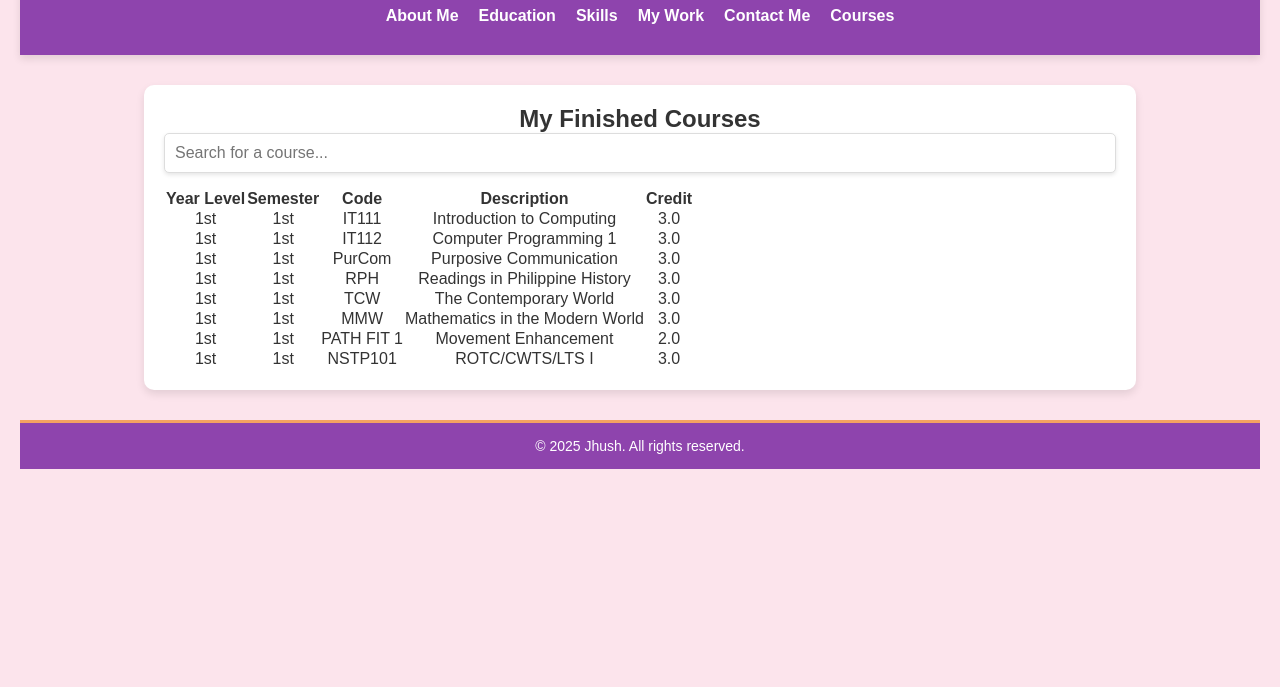
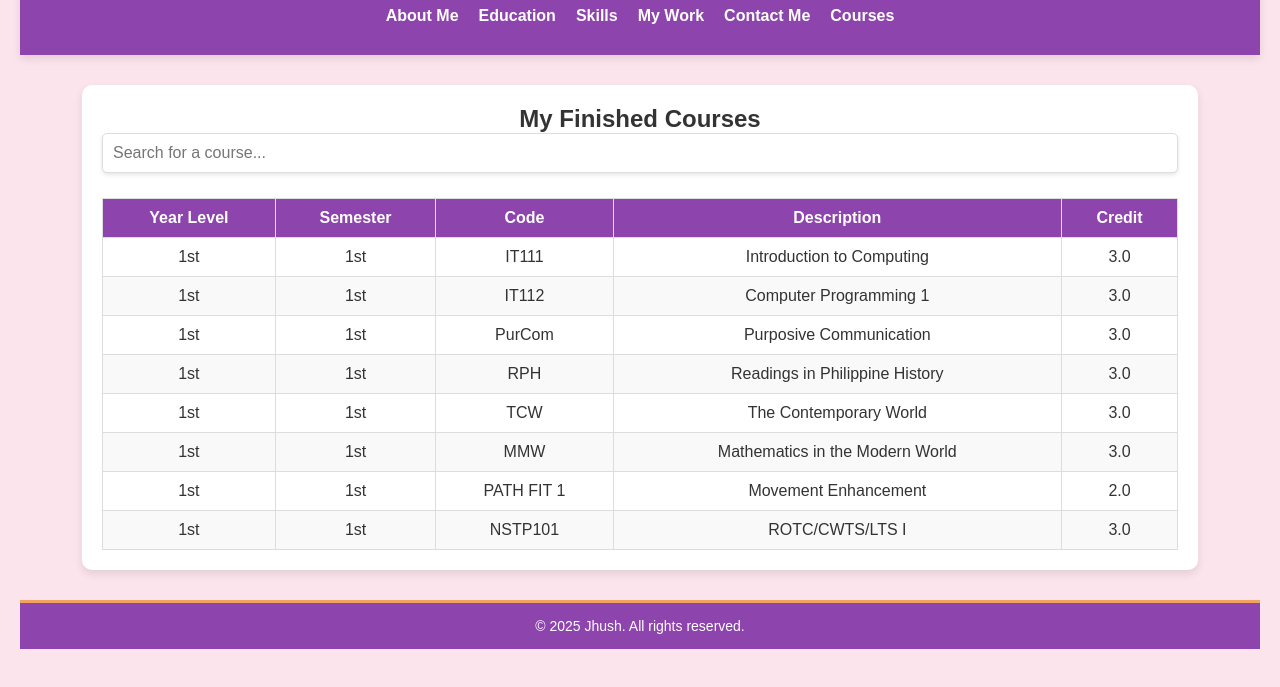
Before and after one commit to ElloJhusthine/APPDEV, a plain HTML site: page Act3.html in a window 1280 px wide. Shown: the part 71-758 px from the top of the page. Drawn offline with Linux system fonts and the light colour scheme.

Commit message:
Update style2.css

```diff
--- a/style2.css
+++ b/style2.css
@@ -40,19 +40,14 @@ header ul li a:hover {
 
 .page-content {
     margin: 30px auto;
-    width: 80%;
+    width: 90%;
     padding: 20px;
     background: white;
     border-radius: 10px;
     box-shadow: 0 4px 8px rgba(0, 0, 0, 0.1);
 }
 
-h1 {
-    color: #8e44ad;
-    font-size: 2rem;
-    margin-bottom: 20px;
-}
-
+/* Search Bar */
 #search-bar {
     width: 100%;
     padding: 10px;
@@ -63,15 +58,34 @@ h1 {
     box-shadow: 0 2px 4px rgba(0, 0, 0, 0.1);
 }
 
-.course-item {
-    margin: 15px 0;
-    padding: 15px;
-    border-radius: 8px;
-    border: 1px solid #ddd;
-    background: #fff;
-    box-shadow: 0 2px 4px rgba(0, 0, 0, 0.1);
+/* Table Styling */
+table {
+    width: 100%;
+    border-collapse: collapse;
+    margin-top: 10px;
 }
 
+th, td {
+    border: 1px solid #ddd;
+    padding: 10px;
+    text-align: center;
+}
+
+th {
+    background-color: #8e44ad;
+    color: white;
+}
+
+tr:nth-child(even) {
+    background-color: #f9f9f9;
+}
+
+tr:hover {
+    background-color: #f4a261;
+    color: white;
+}
+
+/* Footer */
 footer {
     margin-top: 20px;
     padding: 15px;
```
